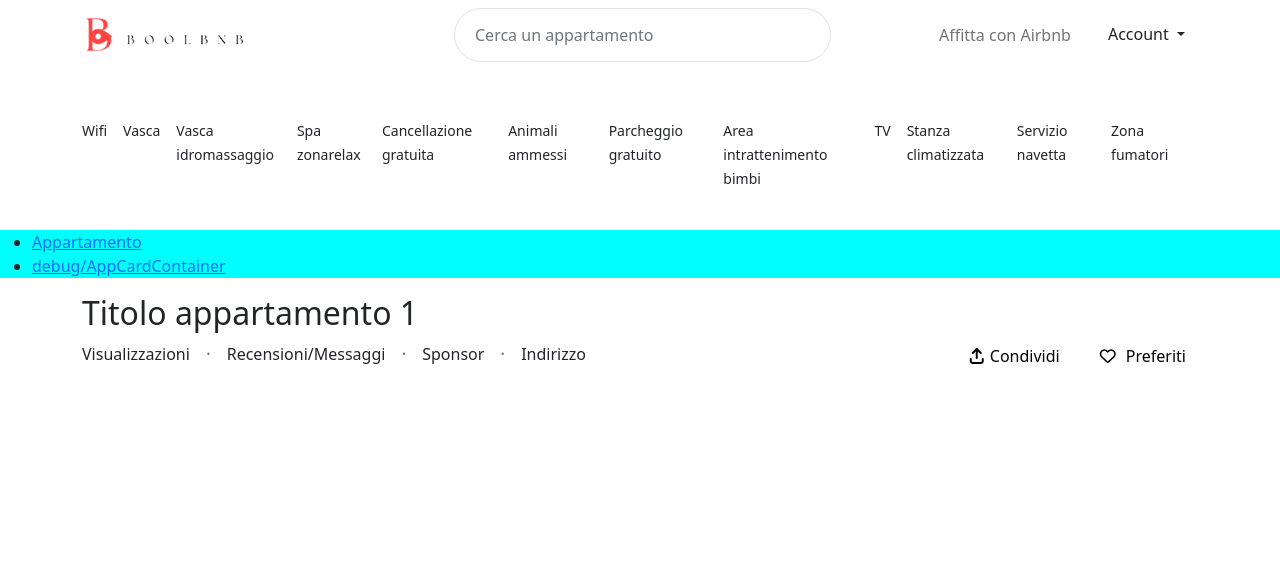
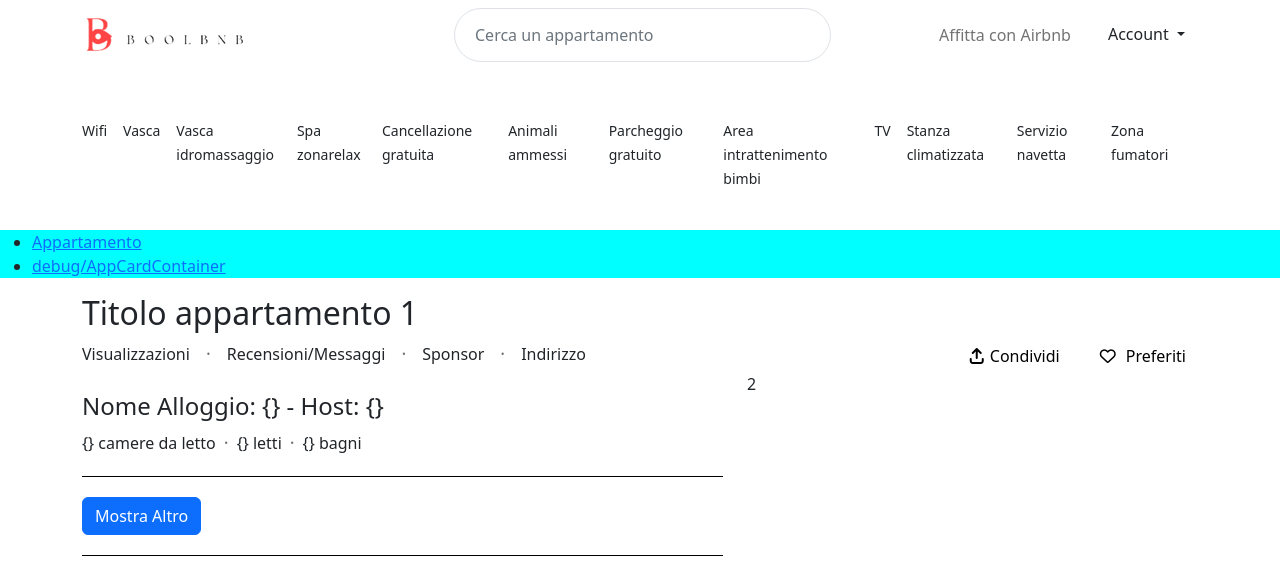
Before and after one commit to Spong3ibob/BoolBNB_FrontOffice, a Vue app: page /abitazione in a window 1280 px wide. Shown: the top 574 px of the page. Built offline with nearby package versions, Linux system fonts and the light colour scheme.

Commit message:
Aggiunta sezione Info e implementazione Modal

```diff
--- /dev/null
+++ b/src/components/apartment-components/ApartmentMainInfo.vue
@@ -0,0 +1,73 @@
+<template>
+  <section class="title-section line-space-divider">
+    <div>
+      <h4>Nome Alloggio: {} - Host: {}</h4>
+      <span>{} camere da letto</span>
+      <span class="spacer-dot">·</span>
+      <span>{} letti</span>
+      <span class="spacer-dot">·</span>
+      <span>{} bagni</span>
+    </div>
+  </section>
+  <section class="descrizione line-space-divider">
+    <div v-if="p < 400">
+      <p>
+        Lorem, ipsum dolor sit amet consectetur adipisicing elit. Minus,
+        necessitatibus dolorum, adipisci amet hic optio esse est aliquid
+        reprehenderit quia totam fugiat quidem ipsa odio numquam expedita
+        corporis vel laudantium.
+      </p>
+    </div>
+    <div v-else>
+      <!-- Button trigger modal -->
+      <button
+        type="button"
+        class="btn btn-primary"
+        data-bs-toggle="modal"
+        data-bs-target="#exampleModal"
+      >
+        Mostra Altro
+      </button>
+
+      <!-- Modal -->
+      <div
+        class="modal fade"
+        id="exampleModal"
+        tabindex="-1"
+        aria-labelledby="exampleModalLabel"
+        aria-hidden="true"
+      >
+        <div class="modal-dialog modal-dialog-scrollable">
+          <div class="modal-content">
+            <div class="modal-header">
+              <button
+                type="button"
+                class="btn-close"
+                data-bs-dismiss="modal"
+                aria-label="Close"
+              ></button>
+            </div>
+            <div class="modal-body">
+              <p>
+                Lorem ipsum dolor sit amet consectetur adipisicing elit.
+                Deserunt, unde quidem? Expedita accusantium, asperiores illo
+                possimus in libero commodi quia! Facere culpa enim fugiat nam,
+                excepturi quam iusto quos natus.
+              </p>
+            </div>
+          </div>
+        </div>
+      </div>
+    </div>
+  </section>
+</template>
+
+<script>
+export default {
+  setup() {
+    return {};
+  },
+};
+</script>
+
+<style lang="scss" scoped></style>
--- a/src/components/apartment-components/InfoHeader.vue
+++ b/src/components/apartment-components/InfoHeader.vue
@@ -1,5 +1,5 @@
 <template>
-  <div class="container">
+  <div>
     <h2>Titolo appartamento 1</h2>
 
     <div class="nav-info-apartment d-flex justify-content-between">
@@ -41,12 +41,6 @@
       margin-left: 0.5rem;
     }
   }
-  .spacer-dot {
-    color: rgb(113, 113, 113);
-    font-size: 1.125rem;
-    font-weight: 400 !important;
-    margin: 0.5rem 0.5rem 0rem;
-  }
 }
 .apartment-share {
   .header-share {
--- /dev/null
+++ b/src/components/apartment-components/SectionApartmentDescription.vue
@@ -0,0 +1,24 @@
+<template>
+  <div class="row">
+    <div class="col-7">
+      <ApartmentMainInfo />
+    </div>
+    <div class="col-3">2</div>
+  </div>
+</template>
+
+<script>
+import ApartmentMainInfo from "./ApartmentMainInfo.vue";
+
+export default {
+  components: {
+    ApartmentMainInfo,
+  },
+
+  setup() {
+    return {};
+  },
+};
+</script>
+
+<style lang="scss" scoped></style>
--- a/src/pages/ApartmentPage.vue
+++ b/src/pages/ApartmentPage.vue
@@ -1,27 +1,20 @@
 <template>
-  <div class="container-card">
+  <div class="container">
     <InfoHeader />
+    <SectionAparmentDescription />
   </div>
 </template>
 
 <script>
 import InfoHeader from "../components/apartment-components/InfoHeader.vue";
+import SectionAparmentDescription from "../components/apartment-components/SectionApartmentDescription.vue";
 
 export default {
   components: {
     InfoHeader,
+    SectionAparmentDescription,
   },
 };
 </script>
 
-<style lang="scss" scoped>
-.container-card {
-  max-width: 90%;
-  width: 100%;
-  display: flex;
-  flex-wrap: wrap;
-  justify-content: space-around;
-  align-items: center;
-  margin: auto;
-}
-</style>
+<style lang="scss" scoped></style>
--- a/src/style/global.scss
+++ b/src/style/global.scss
@@ -2,3 +2,9 @@
 IMPORT BOOTSTRAP
 ----------------*/
 @import "/node_modules/bootstrap/scss/bootstrap";
+
+/*---------------
+IMPORT CUSTOM SCSS FILES
+----------------*/
+
+@import "./partials/layout.scss";
--- /dev/null
+++ b/src/style/partials/layout.scss
@@ -0,0 +1,14 @@
+//  CUSTOM GRAPHIC SPACER
+
+.spacer-dot {
+  color: rgb(113, 113, 113);
+  font-size: 1.125rem;
+  font-weight: 400 !important;
+  margin: 0.5rem 0.5rem 0rem;
+}
+
+.line-space-divider {
+  padding-top: 1.25rem;
+  padding-bottom: 1.25rem;
+  border-bottom: 1px solid black;
+}
```
